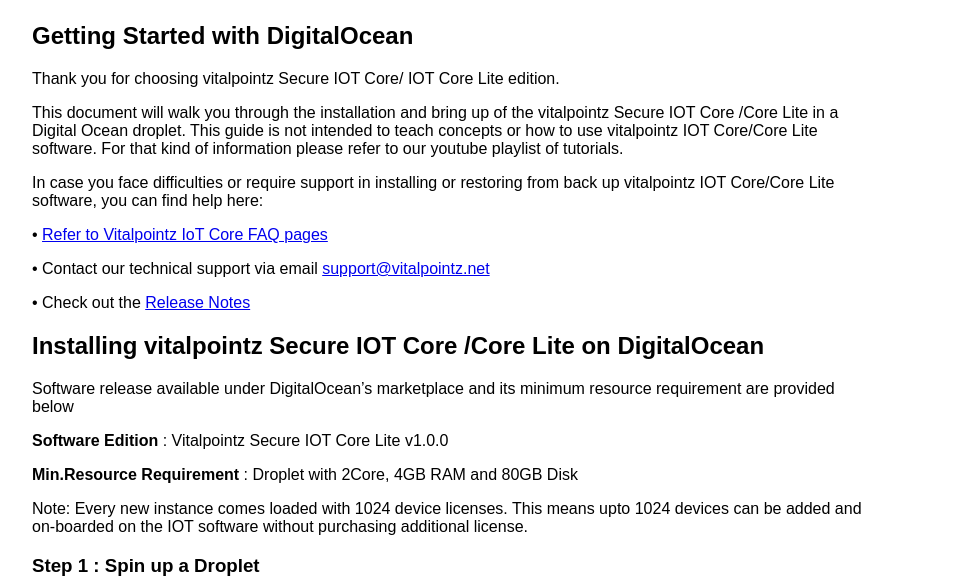
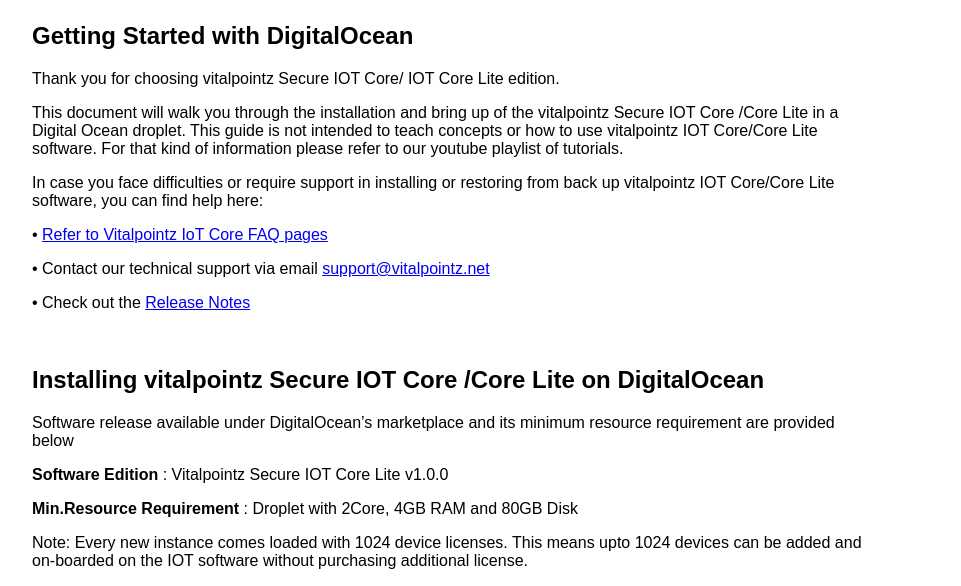
Before and after one commit to Judepragash/vitalpointzIOT_Docs, a plain HTML site: page index.html in a window 1280 px wide. Shown: the part 111-697 px from the top of the page, without its empty margins (184-1145 px from the left). Drawn offline with Linux system fonts and the light colour scheme.

Commit message:
Update index.html

```diff
--- a/index.html
+++ b/index.html
@@ -30,7 +30,7 @@
 <p>•	<a href="https://judepragash.github.io/vitalpointzIOT_Docs/freqasked.html">Refer to Vitalpointz IoT Core FAQ pages</a> </p>
 <p>•	Contact our technical support via email <a href="mailto:support@vitalpointz.net">support@vitalpointz.net</a></p>
 <p>•	Check out the  <a href="https://judepragash.github.io/vitalpointzIOT_Docs/relnotes.html">Release Notes</a></p>
-
+<p class="MsoNormal">&nbsp;</p>
 <h2>Installing vitalpointz Secure IOT Core /Core Lite on DigitalOcean</h2>
 <p>Software release available under DigitalOcean’s marketplace and its minimum resource requirement are provided below</p>
 <p><strong>Software Edition</strong>         : Vitalpointz Secure IOT Core Lite v1.0.0</p>
```
